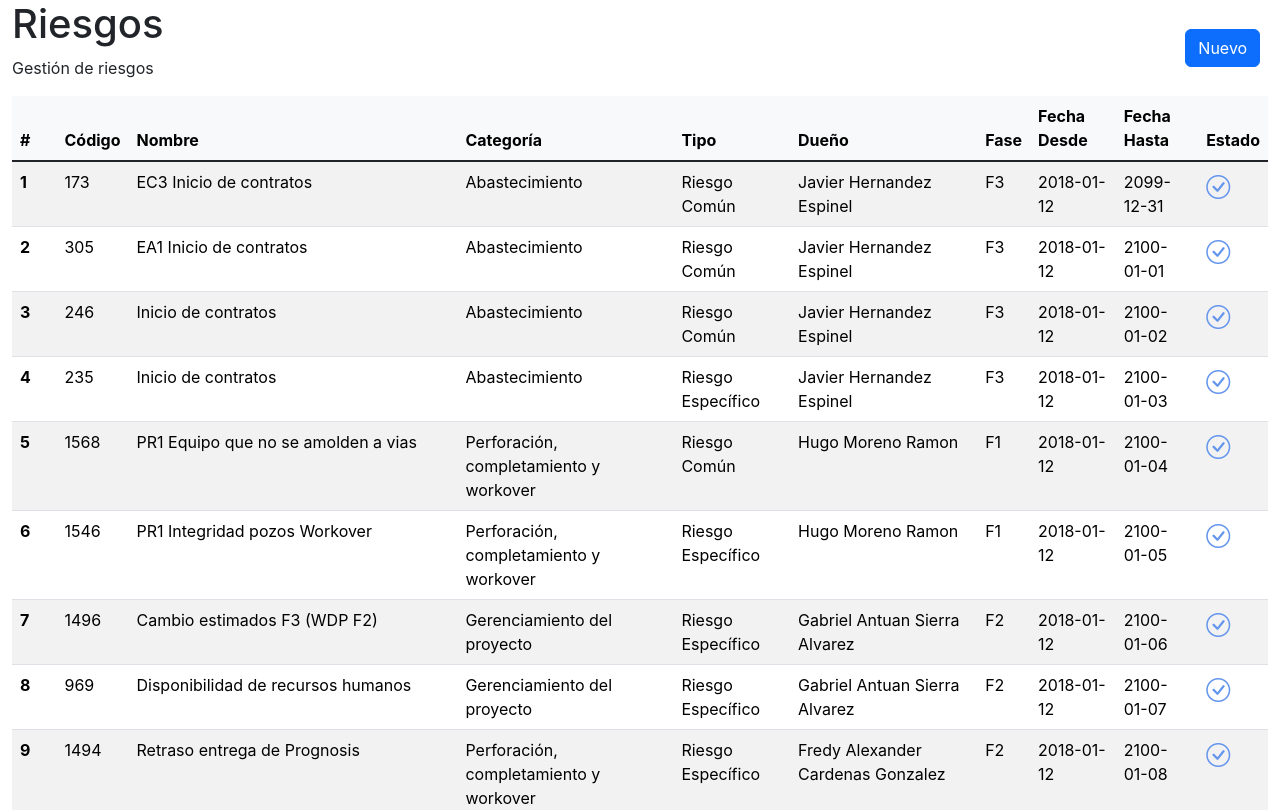
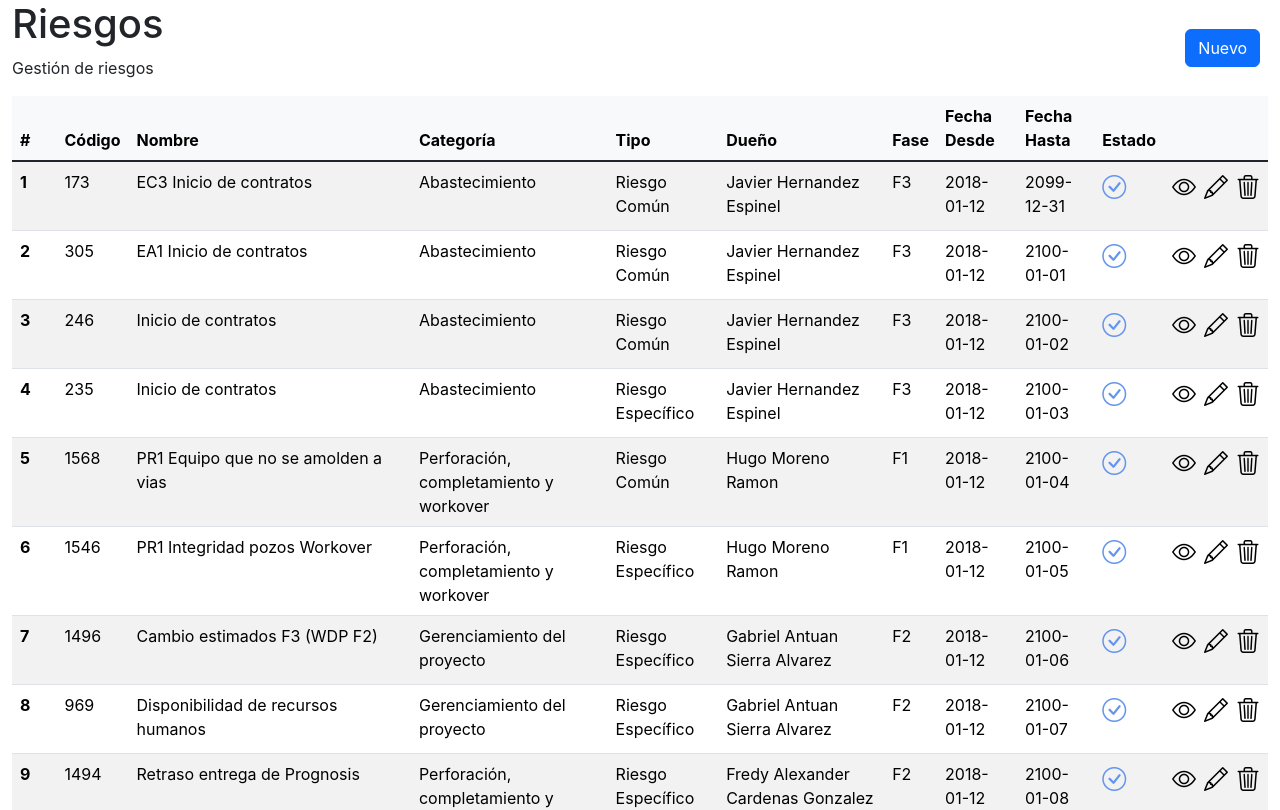
Before and after one commit to opolancoh/proyecta-web-react-js, a React (Create React App) app: page / in a window 1280 px wide. Shown: the top 810 px of the page. Built offline with nearby package versions, Linux system fonts and the light colour scheme; data requests are answered from the project's data file.

Commit message:
Add actions column

```diff
--- a/src/modules/risks/Table/index.jsx
+++ b/src/modules/risks/Table/index.jsx
@@ -13,6 +13,7 @@ function RiskTable({ data }) {
           <th scope="col">Fecha Desde</th>
           <th scope="col">Fecha Hasta</th>
           <th scope="col">Estado</th>
+          <th scope="col"></th>
         </tr>
       </thead>
       <tbody className="table-group-divider">
@@ -40,6 +41,13 @@ function RiskTable({ data }) {
                 ></i>
               )}
             </td>
+            <td>
+              <div className="d-flex gap-2 mb-3">
+                <i class="bi bi-eye" style={{ fontSize: "1.5rem" }}></i>
+                <i class="bi bi-pencil" style={{ fontSize: "1.5rem" }}></i>
+                <i class="bi bi-trash3" style={{ fontSize: "1.5rem" }}></i>
+              </div>
+            </td>
           </tr>
         ))}
       </tbody>
```
